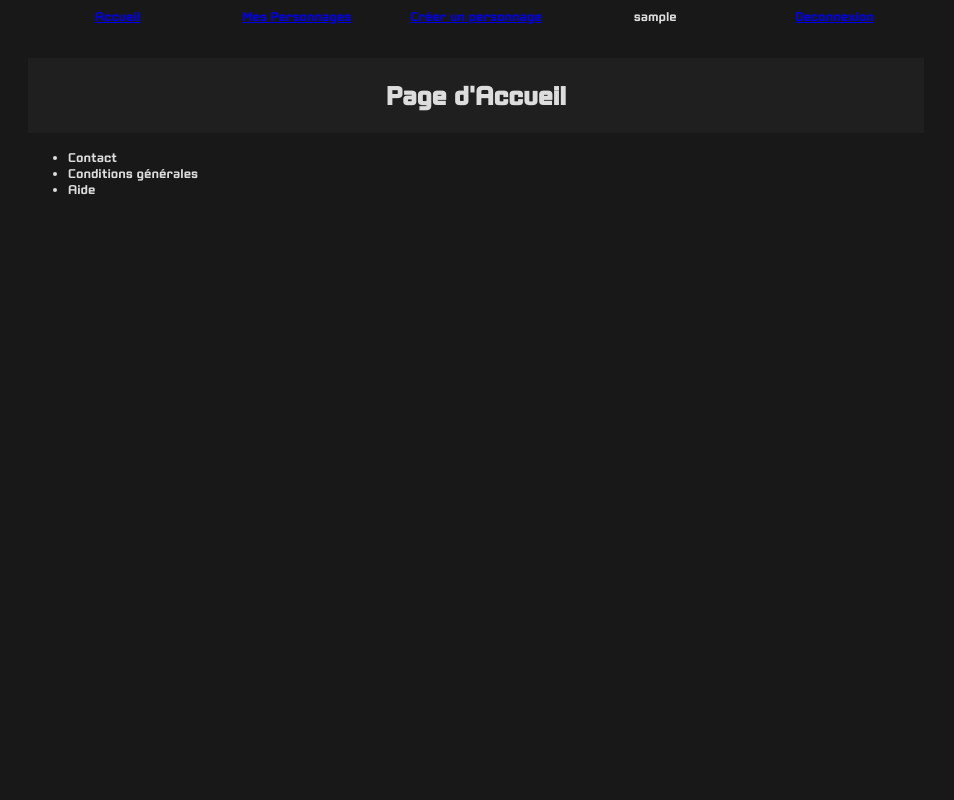
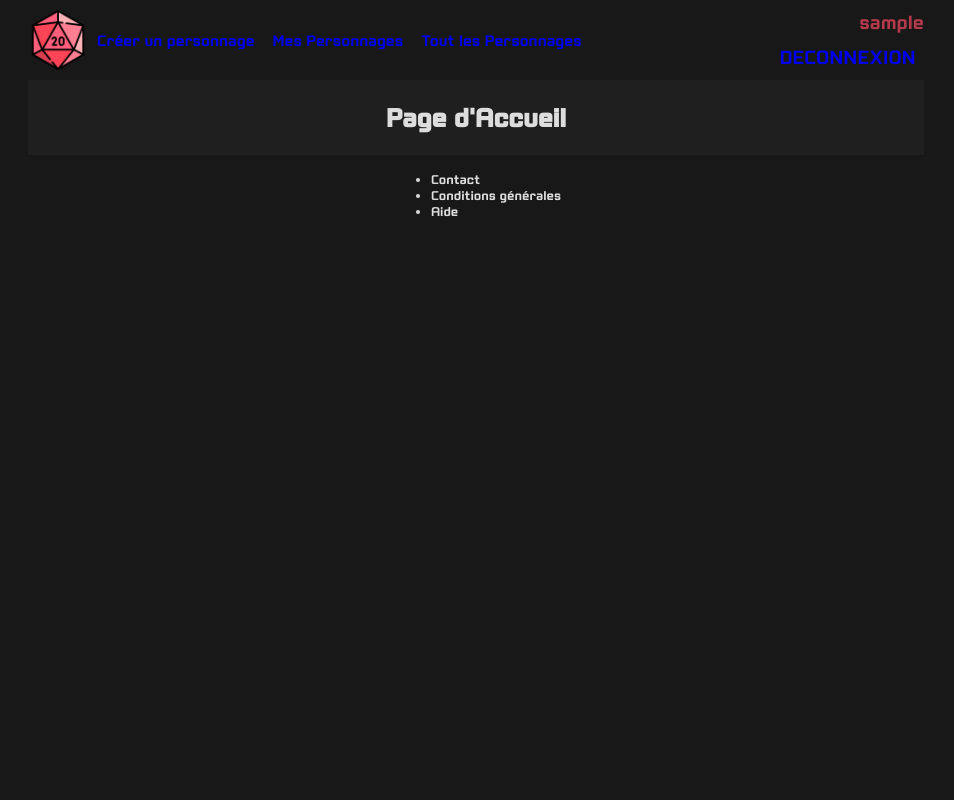
Before and after one commit to Korto11/Jdr, a PHP site: page /jdr/ in a window 1280 px wide. Shown: the whole page, without its empty margins (164-1118 px from the left). Run offline with PHP 8.4, Linux system fonts and the light colour scheme; the visitor is signed in with stand-in values (Sample User, id 1).

Commit message:
css update

```diff
--- a/App/Controller/HomeController.php
+++ b/App/Controller/HomeController.php
@@ -6,7 +6,7 @@
     public function getHome(){
         $error = "";
         Template::render('navbar.php','footer.php', 'vueHome.php','Accueil',
-        ['script.js', 'main.js'], ['style.css'],$error);
+        ['script.js', 'main.js'], ['style.css','home.css'],$error);
     }
     public function get404(){
         $error = "";
--- a/App/Controller/UtilisateurController.php
+++ b/App/Controller/UtilisateurController.php
@@ -55,6 +55,7 @@
                             $_SESSION['connected'] = true;
                             $_SESSION['id'] = $user->getId();
                             $_SESSION['pseudo'] = $user->getPseudo();
+                            header('Location: ./');
                         }else {
                             $error = "Les informations de connexion ne sont pas valides";
                         }
--- a/App/Vue/navbar.php
+++ b/App/Vue/navbar.php
@@ -1,31 +1,24 @@
 <?php ob_start()?>
 <?php if(isset($_SESSION['connected'])):?>
-<header>
 <div id="navbar">
-    <div class ="navbar-item">
-        <a href="./">Accueil</a>
+    <a id="lobby" href="./"><img id="d20" src="./Public/asset/images/d20.png" alt="d20"></a>
+    <div class ="navbar-menu">
+        <a class ="navbar-item" href="./personnageadd">Créer un personnage</a>
+        <a class ="navbar-item" href="./ownpersonnages">Mes Personnages</a>
+        <a class ="navbar-item" href="./allpersonnages">Tout les Personnages</a>
     </div>
-    <div class ="navbar-item">
-        <a href="./ownpersonnages">Mes Personnages</a>
-    </div>
-    <div class ="navbar-item">
-        <a href="./personnageadd">Créer un personnage</a>
-    </div>
-    <div class ="navbar-item">
-        <?=$_SESSION['pseudo']?>
-    </div>
-    <div class ="navbar-item">
-        <a href="./userdeconnexion">Deconnexion</a>
+    <div id ="log">
+        <div id= "user"><?=$_SESSION['pseudo']?> </div>
+        <a id= "sign-in" href="./userdeconnexion">DECONNEXION</a>
     </div>
 </div>
 <?php else:?>
 <div id="navbar">
-    <a class ="navbar-item" id="lobby" href="./">Accueil</a>
-    <div class ="navbar-item" id="sign-in">
-        <a href="./useradd">Inscription</a>
-        <a href="./userconnexion">Connexion</a>
+    <a id="lobby" href="./"><img id="d20" src="./Public/asset/images/d20.png" alt="d20"></a>
+    <div id="log">
+        <a id= "sign-in" href="./useradd">INSCRIPTION</a>
+        <a id= "sign-in" href="./userconnexion">CONNEXION</a>
     </div>
 </div>
-</header>
 <?php endif;?>
 <?php $navbar = ob_get_clean()?>
--- a/Public/asset/style/style.css
+++ b/Public/asset/style/style.css
@@ -12,41 +12,89 @@
     align-items: center;
     font-family: 'PositecBold', sans-serif ;
     color: rgb(221, 221, 221);
-
+    margin: 0;
 }
 
 #navbar{
     width: 70vw;
-    height: 50px;
+    height: 80px;
     display:flex;
-    justify-content: space-evenly;
+    justify-content: space-between;
+
+
+}
+.navbar-menu{
+    display:flex;
+    width: 100%;
+}
+.navbar-item{
+    display: flex;
+    font-size: 1.2rem;
+    width :auto;
+    height: 100%;
+    justify-content: center;
+    align-items: center;
+    padding : 0px 9px 0px 9px;
 }
 
-.navbar-item{
-    width :100%;
-    height: 100%;
-    text-align: center;
+.navbar-item:hover{
+    color:#181818 ;
+    background-color:rgb(180, 58, 75);
+    transition: 0.5s;
 }
 #lobby{
     display: flex;
+    width :60px;
     justify-content: flex-start;
     align-items: center;
 }
-#sign-in {
+
+#d20{
+    width: 60px;
+    height: auto;
+}
+
+#log {
     display: flex;
     flex-direction: column;
     align-items: flex-end;
-    justify-content: center;
-    padding-right: 20px;
+    justify-content: space-evenly;
+    width: 200px;
+    font-size: 1.5rem;
 }
 
+
+#sign-in{
+    display: flex;
+    justify-content: center;
+    align-items: center;
+    width: 100%;
+    height: 100%;
+}
+
+#sign-in:hover{
+    background-color: rgb(180, 58, 75);
+    color: #181818;
+    transition: 1s;
+}
+#user {
+    color:rgb(180, 58, 75);
+    margin-top: 10px;
+}
+a {
+    text-decoration:none ;
+}
+
+a:visited {
+    color: rgb(221, 221, 221);
+}
+
+a:focus {
+    color: red;
+}
 .main {
     background-color: #1f1f1f;
     width: 70vw;
     display : flex;
     justify-content : center;
 }
-
-img{
-    width: 10vw;
-}
```
Also changed, not shown: Public/asset/images/d20.png (added), Public/asset/style/home.css (added).
